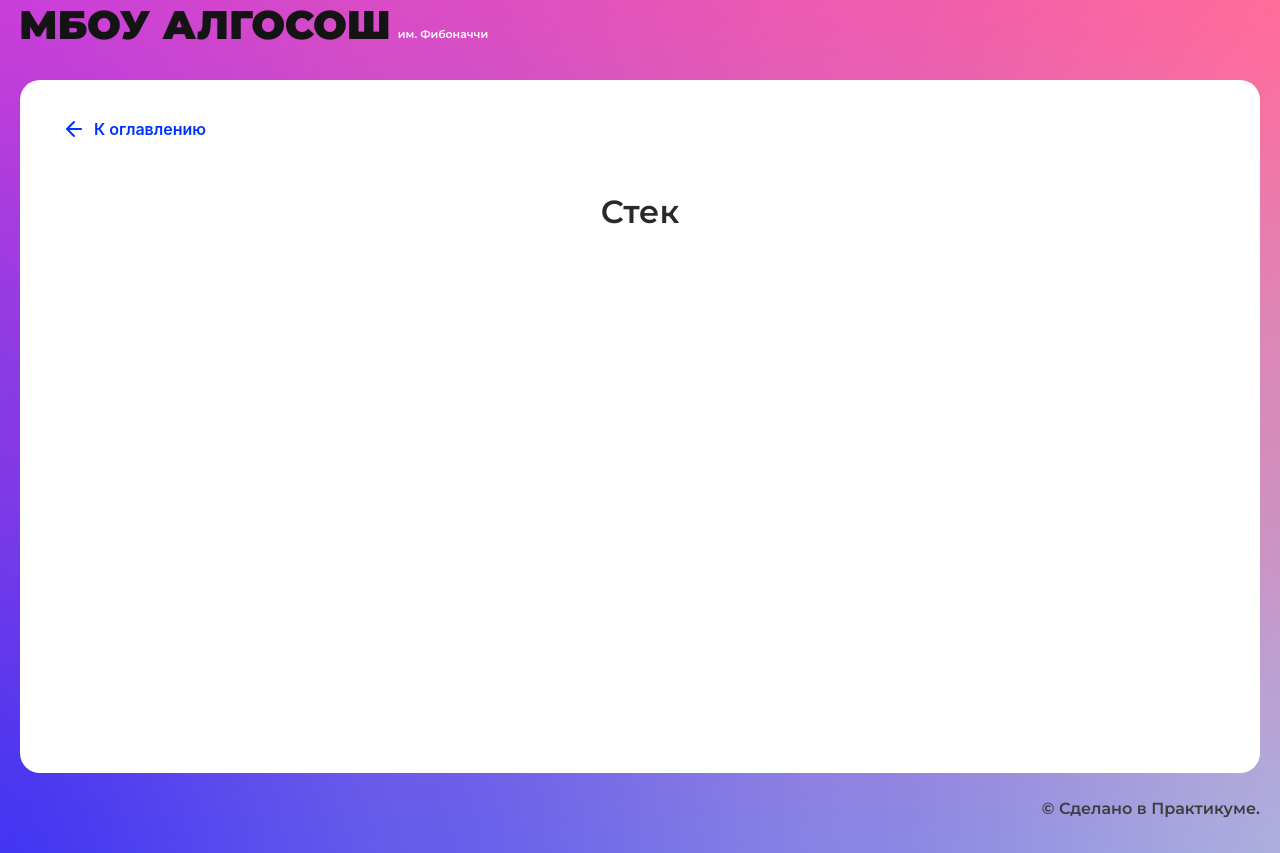
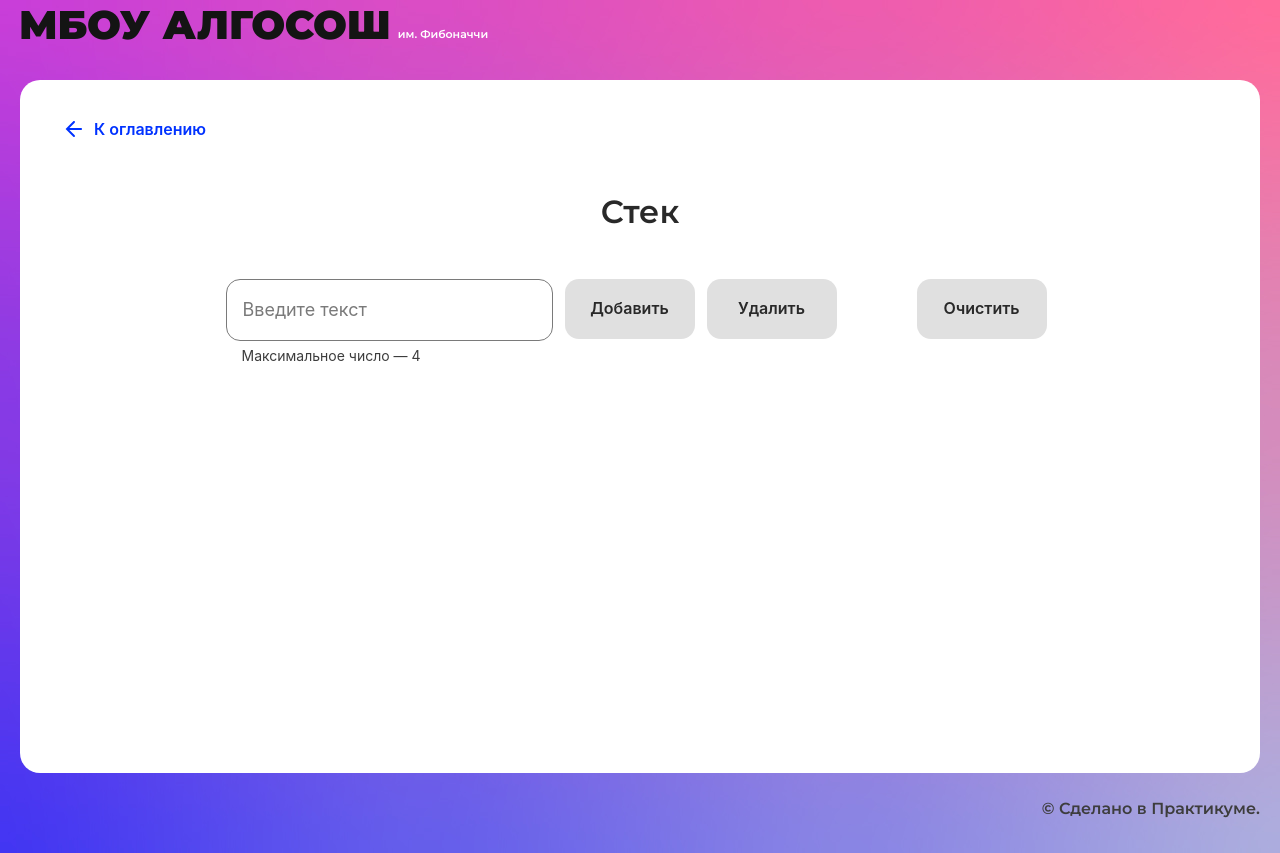
Before and after one commit to ValeryVigovskaya/algoSosh, a React (Create React App) app: page /stack in a window 1280 px wide. Built offline with nearby package versions, Linux system fonts and the light colour scheme.

Commit message:
рабочий компонент стек, сортировки пока работают, но на бабл нет одновременного отображения

```diff
--- a/src/components/sorting-page/sorting-page.tsx
+++ b/src/components/sorting-page/sorting-page.tsx
@@ -1,4 +1,4 @@
-import React from "react";
+import React, { SyntheticEvent } from "react";
 import { SolutionLayout } from "../ui/solution-layout/solution-layout";
 import { RadioInput } from "../ui/radio-input/radio-input";
 import { Button } from "../ui/button/button";
@@ -9,7 +9,7 @@ import { Column } from "../ui/column/column";
 import { useState, useEffect } from "react";
 import { ElementStates } from "../../types/element-states";
 import { timeout } from "../../utils/functions";
-import {SHORT_DELAY_IN_MS} from "../../constants/delays";
+import { SHORT_DELAY_IN_MS } from "../../constants/delays";
 export interface INumber {
   value: number;
   color?: ElementStates;
@@ -19,58 +19,91 @@ export const SortingPage: React.FC = () => {
   const [arr, setArr] = useState<INumber[]>([]);
   const [isLoader, setIsLoader] = useState(false);
   const [current, setCurrent] = useState<Direction>();
+  const [disButton, setDisButton] = useState(false);
+  const [radioInput, setRadioInput] = useState({ label: "Выбор" });
   const random: INumber[] = randomArr(0, 100);
 
-  // const onClickNewArr = () => {
-  //   return setArr([...randomArr(0, 100)]);
-  // };
-
-  const newArr = async() => {
+  const newArr = async () => {
     await timeout(500);
     const arrayObj = random.map((value) => ({
       ...value,
       color: ElementStates.Default,
     })) as INumber[];
-   setArr([...arrayObj])
-  }
-//   const array = [5, 1, 4, 2, 8]
+    setArr([...arrayObj]);
+  };
 
-// console.log(bubbleSort(array))
+  useEffect(() => {
+    newArr();
+  }, []);
 
-  const onClickButton = async(direction: Direction) => {
+  const handleRadioInput = (value: string) => {
+    setRadioInput({
+      label: value,
+    });
+  };
+
+  const onClickNewArr = async (evt: SyntheticEvent) => {
+    evt.preventDefault()
+    await timeout(500);
+    setArr([...random]);
+  };
+
+  //   const array = [5, 1, 4, 2, 8]
+
+  const onClickButton = async (
+    direction: Direction,
+    input: { label: string }
+  ) => {
     setCurrent(direction);
+    setDisButton(true);
+    setIsLoader(true);
     await timeout(SHORT_DELAY_IN_MS);
-    if(direction === Direction.Ascending){
-      setCurrent(Direction.Ascending);
-      // selectionSort(arr, setArr, setIsLoader, Direction.Ascending);
-     bubbleSort(arr, setArr, setIsLoader)
-    } else if (direction === Direction.Descending){
-      setCurrent(Direction.Descending)
-      selectionSort(arr, setArr, setIsLoader, Direction.Descending)
+    switch (
+      direction === Direction.Ascending ||
+      direction === Direction.Descending
+    ) {
+      case input.label === "Выбор":
+        selectionSort(arr, setArr, setIsLoader, direction, setDisButton);
+        break;
+
+      case input.label === "Пузырёк":
+        bubbleSort(arr, setArr, setIsLoader, direction, setDisButton);
+        break;
     }
   };
-  console.log(isLoader)
 
-
-  useEffect(() => {
-    newArr()
-  }, []);
+  const activeLoader = (direction: Direction) => {
+    if (current === direction && isLoader) {
+      return true;
+    } else {
+      return false;
+    }
+  };
 
   return (
     <SolutionLayout title="Сортировка массива">
       <form className={styles.input_container}>
         <div className={styles.radio_container}>
-          <RadioInput label="Выбор" defaultChecked={true} />
-          <RadioInput label="Пузырёк" />
+          <RadioInput
+            label="Выбор"
+            checked={radioInput.label === "Выбор"}
+            onChange={() => handleRadioInput("Выбор")}
+          />
+          <RadioInput
+            label="Пузырёк"
+            checked={radioInput.label === "Пузырёк"}
+            onChange={() => handleRadioInput("Пузырёк")}
+          />
         </div>
         <div className={styles.buttons_container}>
           <Button
             text="По убыванию"
             type="submit"
             sorting={Direction.Ascending}
-            onClick={()=> onClickButton(Direction.Ascending)}
-            isLoader={current === Direction.Ascending? true : false}
+            onClick={() => onClickButton(Direction.Ascending, radioInput)}
+            isLoader={activeLoader(Direction.Ascending)}
             id="one"
+            disabled={disButton}
           />
           <Button
             text="По возрастанию"
@@ -78,17 +111,22 @@ export const SortingPage: React.FC = () => {
             sorting={Direction.Descending}
             extraClass={styles.button_descending}
             id="two"
-            onClick={()=> onClickButton(Direction.Descending)}
-            isLoader={current === Direction.Descending? true : false}
+            onClick={() => onClickButton(Direction.Descending, radioInput)}
+            isLoader={activeLoader(Direction.Descending)}
+            disabled={disButton}
           />
-          {/* <Button
+          <Button
             text="Новый массив"
             type="submit"
             extraClass={styles.button_arr}
-            //onClick={onClickNewArr}
-            //isLoader={isLoader}
+            onClick={onClickNewArr}
             id="three"
-          /> */}
+            disabled={
+              isLoader === true
+                ? true
+                : false
+            }
+          />
         </div>
       </form>
       <ul className={styles.column_container}>
--- a/src/components/sorting-page/utils.ts
+++ b/src/components/sorting-page/utils.ts
@@ -22,9 +22,9 @@ export const selectionSort = async (
   arr: INumber[],
   setState: React.Dispatch<React.SetStateAction<INumber[]>>,
   loader: (value: React.SetStateAction<boolean>) => void,
-  derection: Direction
+  derection: Direction,
+  disabled: React.Dispatch<React.SetStateAction<boolean>>
 ) => {
-  loader(true);
   let { length } = arr;
   for (let i = 0; i < length; i++) {
     let max = i;
@@ -57,6 +57,7 @@ export const selectionSort = async (
     setState([...arr]);
   }
   loader(false);
+  disabled(false);
   return arr;
 };
 
@@ -64,9 +65,11 @@ export const selectionSort = async (
 export const bubbleSort = async (
   arr: INumber[],
   setState: React.Dispatch<React.SetStateAction<INumber[]>>,
-  loader: (value: React.SetStateAction<boolean>) => void
+  loader: (value: React.SetStateAction<boolean>) => void,
+  derection: Direction,
+  disabled: React.Dispatch<React.SetStateAction<boolean>>
 ) => {
-  loader(true);
+  //loader(true);
   let { length } = arr;
   for (let i = 0; i < length; i++) {
     for (let j = 0; j < length - i - 1; j++) {
@@ -74,7 +77,9 @@ export const bubbleSort = async (
       arr[j+1].color = ElementStates.Changing;
       setState([...arr]);
       await timeout(SHORT_DELAY_IN_MS);
-      if (arr[j].value < arr[j + 1].value) {
+      if (derection === Direction.Ascending && arr[j].value < arr[j + 1].value) {
+        swap(arr, j, j + 1);
+      } else if (derection === Direction.Descending && arr[j].value > arr[j + 1].value){
         swap(arr, j, j + 1);
       }
       arr[j].color = ElementStates.Default;
@@ -85,5 +90,6 @@ export const bubbleSort = async (
     setState([...arr]);
   }
   loader(false);
+  disabled(false);
   return arr;
 };
--- a/src/components/stack-page/stack-page.tsx
+++ b/src/components/stack-page/stack-page.tsx
@@ -1,10 +1,99 @@
-import React from "react";
+import React, { SyntheticEvent } from "react";
 import { SolutionLayout } from "../ui/solution-layout/solution-layout";
+import styles from "./stack.module.css";
+import { useForm } from "../../hooks/hooks";
+import { Input } from "../ui/input/input";
+import { Button } from "../ui/button/button";
+import { Stack } from "./utils";
+import { ElementStates } from "../../types/element-states";
+import { useState } from "react";
+import { timeout } from "../../utils/functions";
+import { Circle } from "../ui/circle/circle";
 
+type IString = {
+  value: string;
+  color?: ElementStates;
+};
+const stack = new Stack<IString>();
 export const StackPage: React.FC = () => {
+  const { values, handleChange, setValues } = useForm({ value: "" });
+  const [arr, setArr] = useState<IString[]>([]);
+
+  const onClick = async (evt: SyntheticEvent, textButton: string) => {
+    evt.preventDefault();
+    const array = stack.getEl();
+    if (values.value !== "" && textButton === "Добавить") {
+      stack.push({ value: values.value, color: ElementStates.Changing });
+      setArr([...array]);
+      setValues({ value: "" });
+      await timeout(500);
+      stack.peak()!.color = ElementStates.Default;
+      setArr([...array]);
+    } else if (textButton === "Удалить") {
+      stack.peak()!.color = ElementStates.Changing;
+      setArr([...array]);
+      await timeout(500);
+      stack.pop();
+      await timeout(500);
+      setArr([...array]);
+    } else if (textButton === "Очистить") {
+      const length = stack.getSize();
+      let i = 0;
+      for (i; i < length; i++) {
+        stack.pop();
+      }
+      setArr([...array]);
+    }
+  };
+
   return (
     <SolutionLayout title="Стек">
-
+      <form className={styles.input_container}>
+        <Input
+          isLimitText={true}
+          max={4}
+          maxLength={4}
+          value={values.value}
+          name="value"
+          onChange={handleChange}
+          type="string"
+          extraClass={styles.input}
+        />
+        <div className={styles.buttons_container}>
+          <Button
+            text="Добавить"
+            type="submit"
+            onClick={(e) => onClick(e, "Добавить")}
+            disabled={values.value === "" ? true : false}
+          />
+          <Button
+            text="Удалить"
+            type="submit"
+            onClick={(e) => onClick(e, "Удалить")}
+            disabled={stack.getSize() > 0 ? false : true}
+          />
+          <Button
+            text="Очистить"
+            type="submit"
+            extraClass={styles.clear}
+            onClick={(e) => onClick(e, "Очистить")}
+            disabled={stack.getSize() > 0 ? false : true}
+          />
+        </div>
+      </form>
+      <ul className={styles.circle_container}>
+        {arr?.map((item, index) => (
+          <li key={index} className={styles.circle_item}>
+            <Circle
+              letter={item.value}
+              state={item.color}
+              extraClass={`${styles.fadeIn}`}
+              index={index}
+              head={stack.peak() === item ? "top" : ""}
+            />
+          </li>
+        ))}
+      </ul>
     </SolutionLayout>
   );
 };
--- /dev/null
+++ b/src/components/stack-page/stack.module.css
@@ -0,0 +1,29 @@
+.input_container {
+  margin: 0 auto;
+  max-width: 829px;
+  display: flex;
+  gap: 12px;
+}
+.input {
+  max-width: 327px;
+}
+.buttons_container {
+  display: flex;
+  width: 440px;
+  justify-content: start;
+  gap: 12px;
+}
+
+.clear {
+  margin-left: 68px;
+}
+
+.circle_container {
+  margin: 0 auto;
+  display: flex;
+  justify-content: center;
+  padding-top: 120px;
+  padding-left: 0;
+  list-style-type: none;
+  gap: 16px;
+}
--- /dev/null
+++ b/src/components/stack-page/utils.ts
@@ -0,0 +1,26 @@
+interface IStack<T> {
+  push: (item: T) => void;
+  pop: () => void;
+  peak: () => T | null;
+  getSize: () => number;
+}
+
+export class Stack<T> implements IStack<T> {
+  private container: T[] = [];
+
+  push = (item: T): void => {
+    this.container.push(item);
+  };
+
+  pop = (): void => {
+    this.container.pop();
+  };
+
+  peak = (): T | null => {
+    return this.container[this.container.length - 1];
+  };
+  getEl = () => {
+    return this.container
+  }
+  getSize = () => this.container.length;
+}
--- a/src/components/string/utils.ts
+++ b/src/components/string/utils.ts
@@ -2,6 +2,7 @@ import { DELAY_IN_MS } from "../../constants/delays";
 import { IString } from "./string";
 import { ElementStates } from "../../types/element-states";
 import { swap, timeout } from "../../utils/functions";
+import { start } from "repl";
 
 export const sortArray = async (
   arr: IString[],
```
